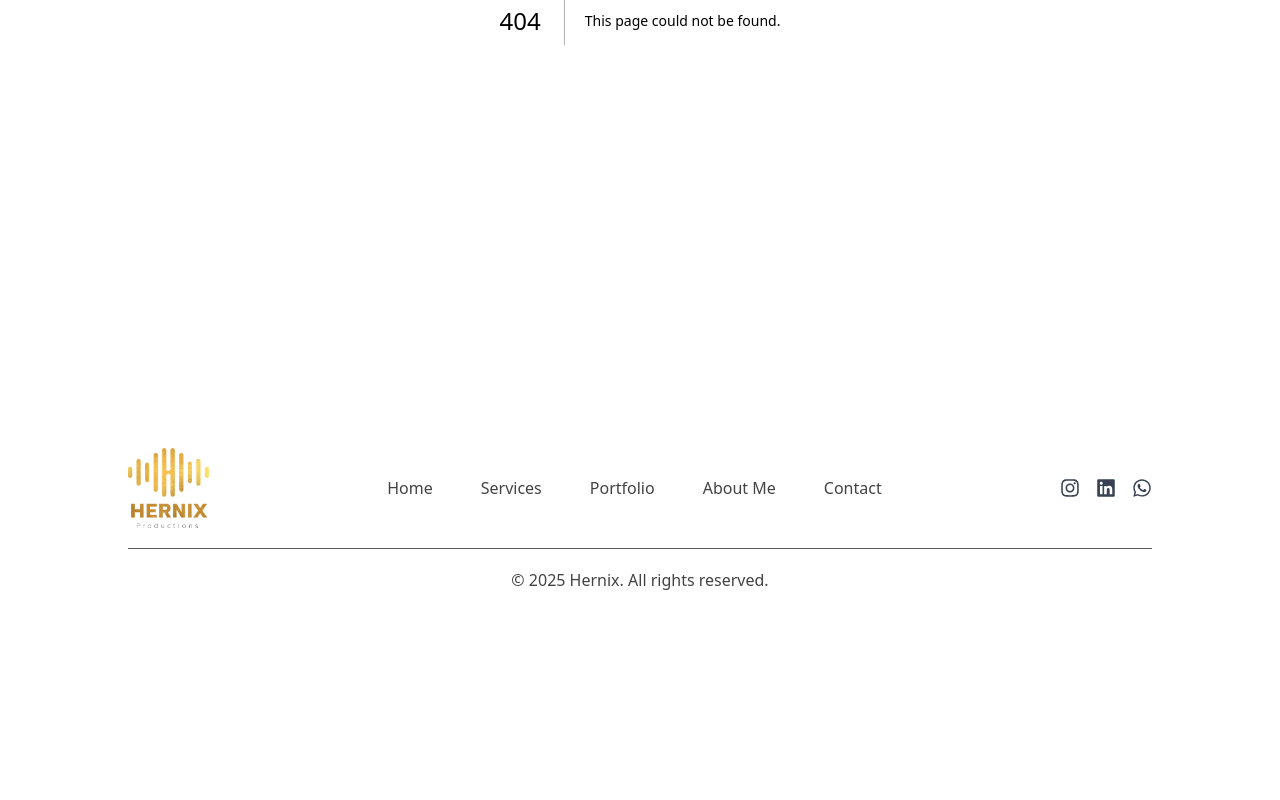
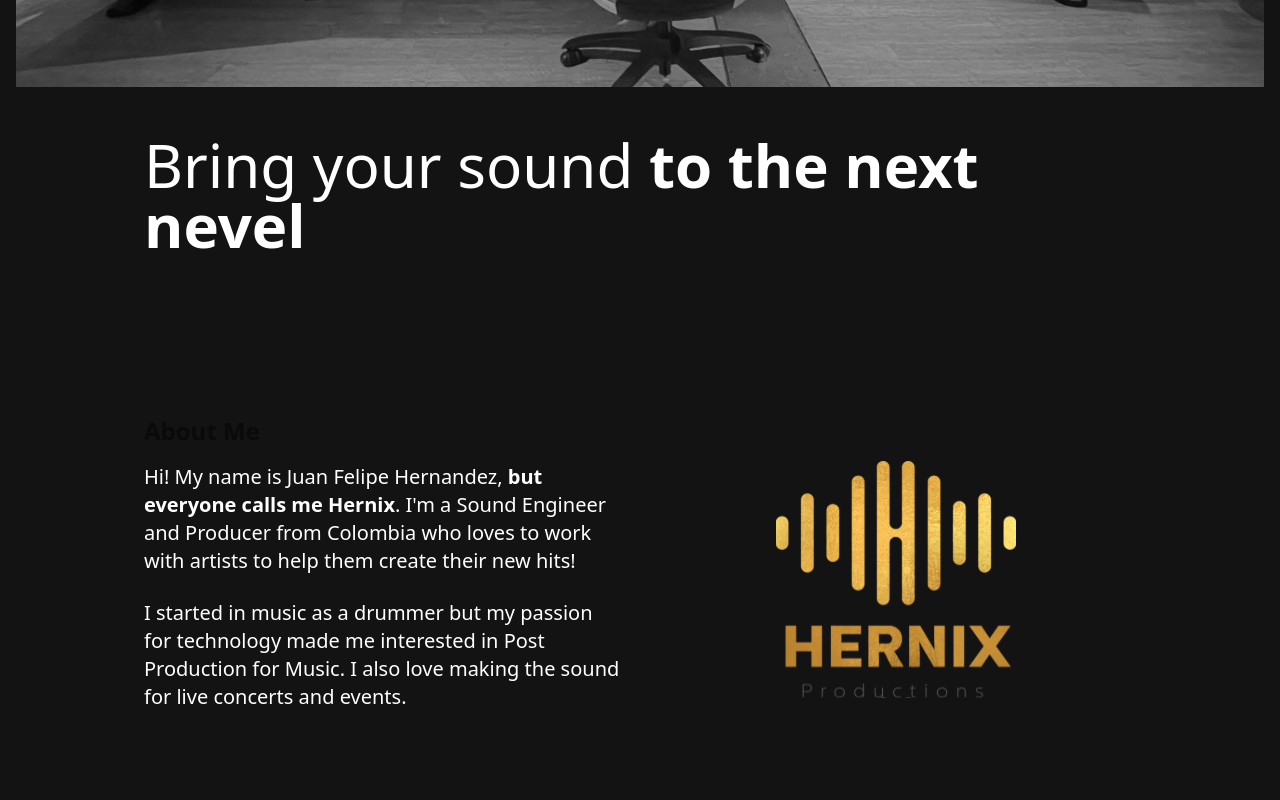
Before and after one commit to JuanP0411/Hernix-Page, a Next.js app: page /contact in a window 1280 px wide. Before the commit this address had no page. Shown: the part 540-1340 px from the top of the page. Before the commit the page ends 1160 px from the top, so only its background shows below. Built offline with nearby package versions, Linux system fonts and the light colour scheme.

Commit message:
Implemented contact page

```diff
--- /dev/null
+++ b/src/app/contact/page.tsx
@@ -0,0 +1,40 @@
+
+
+export default function AboutMe() {
+    return (
+      <div className="">
+        <img src="/Contact.svg" alt="MyApp Logo" className='w-full block'/>
+        <div className="mx-[10vw]">
+        <h1 className="text-xl md:text-3xl lg:text-6xl text-left text-white mt-12 mb-8 font-extralight">
+        Bring your sound
+            <span className="font-bold"> to the next nevel</span>
+
+          </h1>
+          <div className="grid grid-cols-1 md:grid-cols-2 gap-8 mt-40 mb-25">
+            {/* Left Column */}
+            <div className="space-y-6">
+              <h2 className="text-2xl font-bold mb-4">About Me</h2>
+              <p className="paragraph-large">
+                Hi! My name is Juan Felipe Hernandez, <span className="font-bold">but everyone calls me Hernix</span>. I'm a Sound Engineer and Producer from Colombia who loves to work with artists to help them create their new hits!
+              </p>
+              <p className="paragraph-large">
+                I started in music as a drummer but my passion for technology made me interested in Post Production for Music. I also love making the sound for live concerts and events.
+              </p>
+            </div>
+
+            {/* Right Column */}
+            <div className="space-y-6 flex flex-col items-center justify-center">
+            <img src="/gold_logo.svg" alt="MyApp Logo" className='w-[50%]'/>
+            </div>
+          </div>
+
+
+
+
+
+
+
+        </div>
+      </div>
+    );
+  }
--- a/src/components/custom/Navbar.tsx
+++ b/src/components/custom/Navbar.tsx
@@ -43,7 +43,7 @@ export default function Navbar() {
                 </NavigationMenuLink>
               </NavigationMenuItem>
               <NavigationMenuItem>
-              <NavigationMenuLink className={navItemClasses} href="/">
+              <NavigationMenuLink className={navItemClasses} href="/contact">
                   Contact
                 </NavigationMenuLink>
               </NavigationMenuItem>
```
Also changed, not shown: public/Contact.svg (added), public/gold_logo.svg (added).
